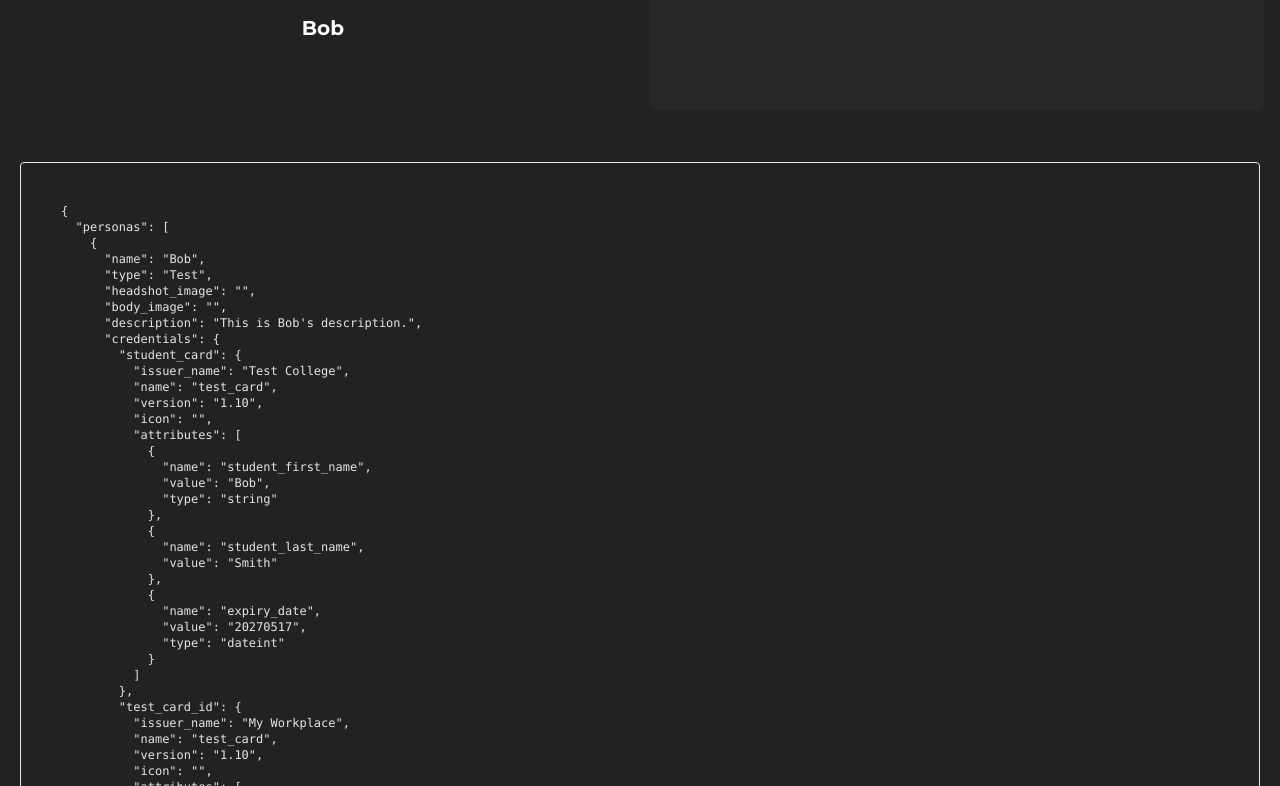
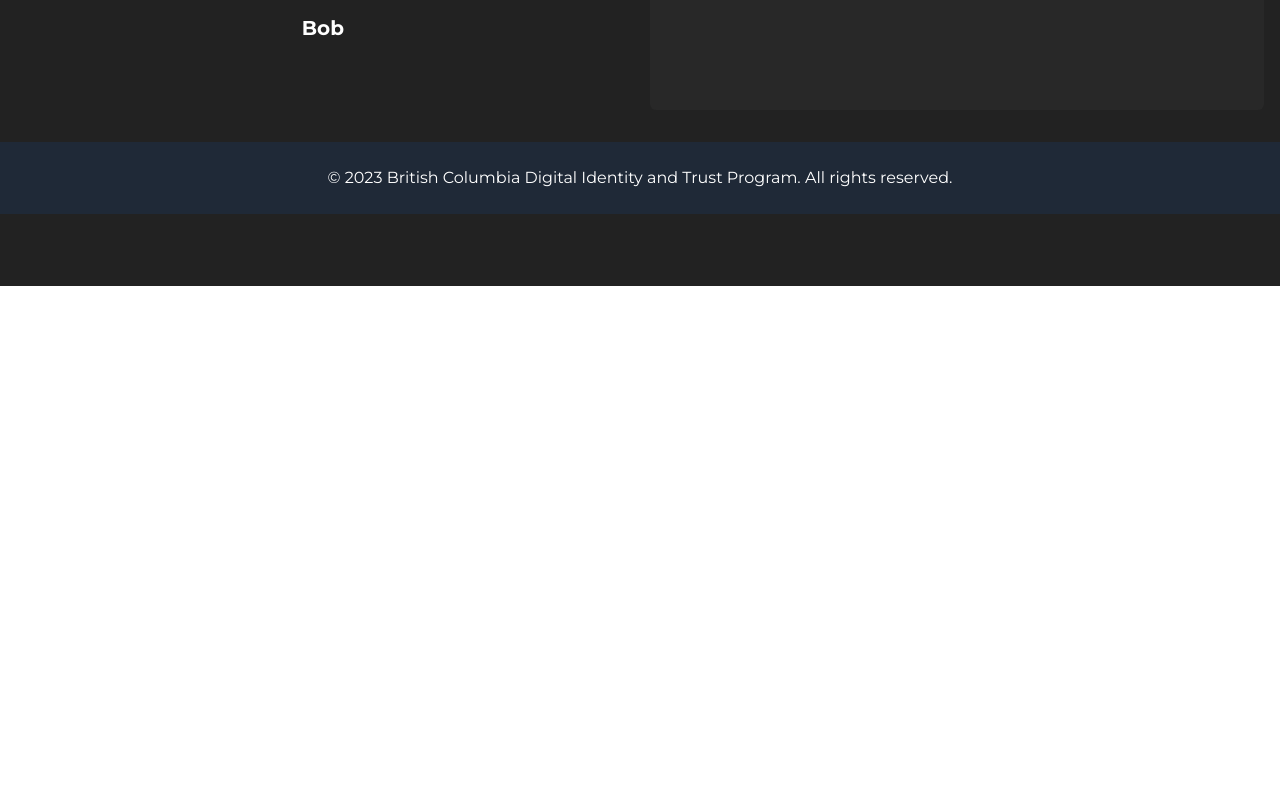
Before and after one commit to bcgov/ditp-showcase-creator-ui, a React (Create React App) app: page / in a window 1280 px wide. Shown: the part 514-1300 px from the top of the page. After the commit the page ends 800 px from the top, so only its background shows below. Built offline with nearby package versions, Linux system fonts and the light colour scheme.

Commit message:
added styled footer to credentials page

```diff
--- a/src/App.css
+++ b/src/App.css
@@ -25,6 +25,10 @@ input[type="text"] {
   font-family: "Montserrat", sans-serif !important;
 
   color: white;
+}
+
+body > #root > div {
+  height: 100%;
 }
 
 input {
--- a/src/App.js
+++ b/src/App.js
@@ -6,6 +6,7 @@ import { CharacterPage } from "./react-modules/pages/CharacterPage";
 import { OnboardingPage } from "./react-modules/pages/OnboardingPage";
 import { ScenarioPage } from "./react-modules/pages/ScenarioPage";
 import { DEFAULT_JSON } from "./DEFAULT_JSON";
+import { Footer } from "./react-modules/Footer";
 
 // import { Credentials } from "./react-modules/credentials/Credentials";
 
@@ -76,7 +77,11 @@ function App() {
 
   return (
     <>
-      <div className={`dark:bg-gray-500 bg-white ${darkMode ? "dark" : ""}`}>
+      <div
+        className={`dark:bg-gray-500 bg-white min-h-screen ${
+          darkMode ? "dark" : ""
+        }`}
+      >
         <NavBar
           darkMode={darkMode}
           setDarkMode={setDarkMode}
@@ -117,9 +122,11 @@ function App() {
           />
         )}
 
-        <pre className="p-10 m-5 border text-xs rounded dark:text-neutral-200 whitespace-pre-wrap break-words">
+        <Footer />
+
+        {/* <pre className="p-10 m-5 border text-xs rounded dark:text-neutral-200 whitespace-pre-wrap break-words">
           {JSON.stringify(showcaseJSON, null, 2)}
-        </pre>
+        </pre> */}
       </div>
     </>
   );
--- a/src/DEFAULT_JSON.js
+++ b/src/DEFAULT_JSON.js
@@ -5,50 +5,50 @@ const DEFAULT_JSON = {
   body_image: "",
   description: "This is Bob's description.",
   credentials: {
-    "student_card": {
-      "issuer_name": "Test College",
-      "name": "test_card",
-      "version": "1.10",
-      "icon": "",
-      "attributes": [
+    student_card: {
+      issuer_name: "Test College",
+      name: "test_card",
+      version: "1.10",
+      icon: "",
+      attributes: [
         {
-          "name": "student_first_name",
-          "value": "Bob",
-          "type": "string"
+          name: "student_first_name",
+          value: "Bob",
+          type: "string",
         },
         {
-          "name": "student_last_name",
-          "value": "Smith"
+          name: "student_last_name",
+          value: "Smith",
         },
         {
-          "name": "expiry_date",
-          "value": "20270517",
-          "type": "dateint"
-        }
-      ]
+          name: "expiry_date",
+          value: "20270517",
+          type: "dateint",
+        },
+      ],
     },
-    "test_card_id": {
-      "issuer_name": "My Workplace",
-      "name": "test_card",
-      "version": "1.10",
-      "icon": "",
-      "attributes": [
+    test_card_id: {
+      issuer_name: "My Workplace",
+      name: "test_card",
+      version: "1.10",
+      icon: "",
+      attributes: [
         {
-          "name": "student_first_name",
-          "value": "Bob",
-          "type": "string"
+          name: "student_first_name",
+          value: "Bob",
+          type: "string",
         },
         {
-          "name": "student_last_name",
-          "value": "Smith"
+          name: "student_last_name",
+          value: "Smith",
         },
         {
-          "name": "expiry_date",
-          "value": "20270517",
-          "type": "dateint"
-        }
-      ]
-    }
+          name: "expiry_date",
+          value: "20270517",
+          type: "dateint",
+        },
+      ],
+    },
   },
   revocationInfo: [
     {
@@ -120,9 +120,7 @@ const DEFAULT_JSON = {
       title: "Accept your test card",
       text: "Your wallet now has a secure and private connection with BestBC College. You should have received an offer in BC Wallet for a Student Card.\nReview what they are sending, and choose 'Accept offer'.",
       image: "",
-      credentials: [
-        "test_card_id",
-      ],
+      credentials: ["test_card_id"],
     },
     {
       screenId: "SETUP_COMPLETED",
@@ -133,59 +131,58 @@ const DEFAULT_JSON = {
   ],
   scenarios: [
     {
-      "id": "testClothesOnline",
-      "name": "Cool Clothes Online",
-      "overview":{
-        "title": "Getting a student discount",
-        "text": "Bob (that's you in this demo!) can get a student discount on her online purchase. In this example, you will just tell Cool Clothes Online you're a student.",
-        "image": "/public/student/useCases/store/card-school.svg"
+      id: "testClothesOnline",
+      name: "Cool Clothes Online",
+      overview: {
+        title: "Getting a student discount",
+        text: "Bob (that's you in this demo!) can get a student discount on her online purchase. In this example, you will just tell Cool Clothes Online you're a student.",
+        image: "/public/student/useCases/store/card-school.svg",
       },
-      "summary":{
-        "title": "You're done!",
-        "text": "You proved that you're a student, and Cool Clothes Online gave you the discount. It only took a few seconds, you revealed minimal information, and Cool Clothes Online could easily and automatically trust what you sent.",
-        "image": "/public/student/student-accepted.svg"
+      summary: {
+        title: "You're done!",
+        text: "You proved that you're a student, and Cool Clothes Online gave you the discount. It only took a few seconds, you revealed minimal information, and Cool Clothes Online could easily and automatically trust what you sent.",
+        image: "/public/student/student-accepted.svg",
       },
-      "steps": [
+      steps: [
         {
-          "type": "CONNET_AND_VERIFY",
-          "title": "Confirm the information to send",
-          "text": "BC Wallet will now ask you to confirm what to send. Notice how it will only share if the credential has expired, not even the expiry date itself gets shared. You don't have to share anything else for it to be trustable.",
-          "requestOptions": {
-            "type": "OOB",
-            "title": "Cool Clothes Online Request",
-            "text": "Cool Clothes Online would like some of your personal information.",
-            "proofRequest":
-              {
-                "attributes": {
-                    "test_card_id":{
-                       "attributes":["student_first_name", "student_last_name"],
-                       "restrictions": ["test_card_id"]
-                    },
-                    "student_card":{
-                       "attributes":["student_first_name", "student_last_name"],
-                       "restrictions": ["student_card"]
-                    }
+          type: "CONNET_AND_VERIFY",
+          title: "Confirm the information to send",
+          text: "BC Wallet will now ask you to confirm what to send. Notice how it will only share if the credential has expired, not even the expiry date itself gets shared. You don't have to share anything else for it to be trustable.",
+          requestOptions: {
+            type: "OOB",
+            title: "Cool Clothes Online Request",
+            text: "Cool Clothes Online would like some of your personal information.",
+            proofRequest: {
+              attributes: {
+                test_card_id: {
+                  attributes: ["student_first_name", "student_last_name"],
+                  restrictions: ["test_card_id"],
                 },
-                "predicates": {
-                  "test_card_id_expiry_date":{
-                    "name": "expiry_date",
-                    "type": ">=",
-                    "value": 20230517,
-                    "restrictions": ["test_card_id"]
-                  },
-                  "student_card_expiry_date":{
-                    "name": "expiry_date",
-                    "type": ">=",
-                    "value": 20230517,
-                    "restrictions": ["student_card"]
-                  }
-                }
-              }
-          }
-        }
-      ]
+                student_card: {
+                  attributes: ["student_first_name", "student_last_name"],
+                  restrictions: ["student_card"],
+                },
+              },
+              predicates: {
+                test_card_id_expiry_date: {
+                  name: "expiry_date",
+                  type: ">=",
+                  value: 20230517,
+                  restrictions: ["test_card_id"],
+                },
+                student_card_expiry_date: {
+                  name: "expiry_date",
+                  type: ">=",
+                  value: 20230517,
+                  restrictions: ["student_card"],
+                },
+              },
+            },
+          },
+        },
+      ],
     },
-  ]
+  ],
 };
 
 export { DEFAULT_JSON };
--- /dev/null
+++ b/src/react-modules/Footer.js
@@ -0,0 +1,14 @@
+import React from "react";
+
+const Footer = () => {
+  return (
+    <footer className="bg-gray-800 py-6 text-white text-center relative bottom-0 left-0 w-full">
+      <p>
+        &copy; {new Date().getFullYear()} British Columbia Digital Identity and
+        Trust Program. All rights reserved.
+      </p>
+    </footer>
+  );
+};
+
+export { Footer };
--- a/src/react-modules/credentials/CredentialsScreen.js
+++ b/src/react-modules/credentials/CredentialsScreen.js
@@ -2,7 +2,7 @@ import { useState, useEffect } from "react";
 import { CredentialsForm } from "./CredentialsForm";
 import { CredentialsEdit } from "./CredentialsEdit";
 import { CredentialsList } from "./components/CredentialsList";
-import { NoSelection } from "../credentials/NoSelection";
+import { NoSelection } from "./NoSelection";
 import { useImmer } from "use-immer";
 import "./styles/credentials.css";
 import { FontAwesomeIcon } from "@fortawesome/react-fontawesome";
@@ -148,7 +148,9 @@ function CredentialsScreen({
 
   return (
     <>
-      <div className="flex gap-12 container mx-auto px-4 py-8">
+      <div className="flex flex-col min-h-screen">
+        <div className="container mx-auto px-4 py-8 flex-grow">
+          <div className="flex gap-12 h-full">
             <div className="w-1/2 rounded left-col">
               <div className="flex justify-between">
                 <div>
@@ -156,27 +158,26 @@ function CredentialsScreen({
                     Add your Credentials
                   </h3>
                   <p className="text-slate-100 mt-3">
-                Fill in the details on the right to create a credential for this
-                showcase.
+                    Fill in the details on the right to create a credential for
+                    this showcase.
                   </p>
                 </div>
               </div>
               <div className="mt-8">
                 <div className="flex justify-between mb-4">
                   <h3 className="text-xl font-bold">Credentials Added:</h3>
-              <div className="">
-                {!createButtonClicked ? (
+                  <div>
+                    {!createButtonClicked && (
                       <button
                         data-button-id="create-button-credentials"
-                    onClick={(e) => handleCreateButtonClick(e)}
+                        onClick={handleCreateButtonClick}
                         className="p-2 mx-1 rounded button-light hover:bg-neutral-600 text-slate-100"
                       >
                         Add Credential <FontAwesomeIcon icon={faCirclePlus} />
                       </button>
-                ) : null}
+                    )}
                   </div>
                 </div>
-
                 <CredentialsList
                   selectedCharacter={selectedCharacter}
                   showcaseJSON={showcaseJSON}
@@ -191,27 +192,25 @@ function CredentialsScreen({
               </div>
             </div>
             {/* End of col 1 */}
-        <div className="w-1/2 two-column-col bg-gray-300 p-6 rounded-md right-col">
+            <div className="w-1/2 bg-gray-300 p-6 rounded-md right-col">
               {renderComponent(componentToMount)}
             </div>
-
             {/* End of col 2 */}
           </div>
-      <div className="flex container mx-auto px-4 w-full justify-end ">
           {componentToMount === "edit" || componentToMount === "create" ? (
-          <>
+            <div className="flex container mx-auto w-full my-8 justify-end">
               <button className="p-2 mr-4 rounded" onClick={handleCancel}>
                 CANCEL
               </button>
-
               <button
                 className="p-1 w-20 button-dark rounded hover:bg-neutral-600"
                 onClick={handleCredentialUpdate}
               >
                 SAVE
               </button>
-          </>
+            </div>
           ) : null}
+        </div>
       </div>
     </>
   );
```
Lines whose indentation alone changed are shown as unchanged.
